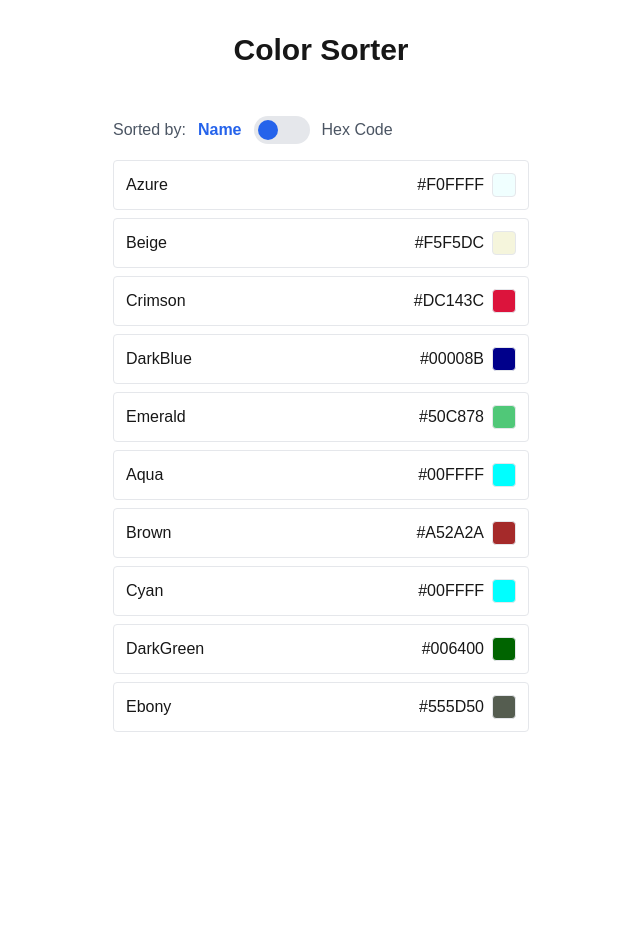
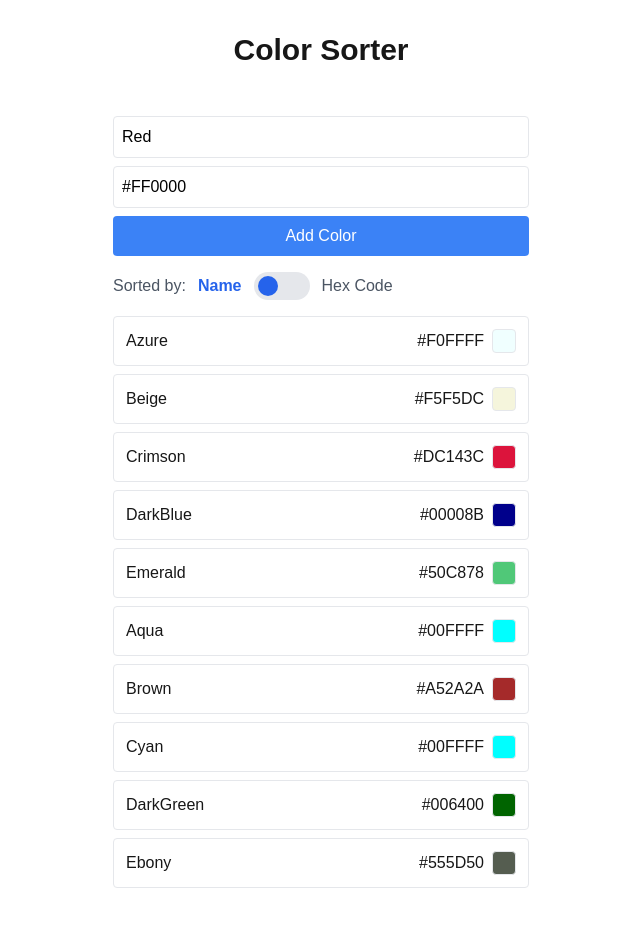
Before and after one commit to dingtianding/nextjs-colorapp, a Next.js app in the folder color-sorter/: page / in a window 1280 px wide. Shown: the top 926 px of the page, without its empty margins (319-959 px from the left). Before the commit the page ends 800 px from the top, so only its background shows below. Built offline with nearby package versions, Linux system fonts and the light colour scheme.

Commit message:
add color

```diff
--- a/color-sorter/app/api/colors/route.ts
+++ b/color-sorter/app/api/colors/route.ts
@@ -17,3 +17,21 @@ const colors: Color[] = [
 export async function GET() {
   return NextResponse.json(colors);
 }
+
+export async function POST(request: Request) {
+  const { name, hexCode } = await request.json();
+
+  if (!name || !hexCode) {
+    return NextResponse.json({ error: "Name and hex code are required" }, { status: 400 });
+  }
+
+  const existingColorIndex = colors.findIndex(color => color.name.toLowerCase() === name.toLowerCase());
+  if (existingColorIndex !== -1) {
+    colors[existingColorIndex].hexCode = hexCode;
+    return NextResponse.json(colors[existingColorIndex]);
+  }
+
+  const newColor: Color = { name, hexCode };
+  colors.push(newColor);
+  return NextResponse.json(newColor);
+}
--- /dev/null
+++ b/color-sorter/app/components/AddColor.tsx
@@ -0,0 +1,52 @@
+'use client';
+
+import { Color } from '@/types/color';
+import { useState } from 'react';
+
+interface AddColorProps {
+  handleColorAdded: (color: Color) => void;
+}
+
+export default function AddColor({ handleColorAdded }: AddColorProps) {
+  const [name, setName] = useState('Red');
+  const [hexCode, setHexCode] = useState('#FF0000');
+
+  const handleSubmit = (e: React.FormEvent) => {
+    e.preventDefault();
+    handleColorAdded({ name, hexCode });
+    setName('Red');
+    setHexCode('#FF0000');
+  };
+
+  return (
+    <form onSubmit={handleSubmit} className="mb-4 space-y-2">
+      <div>
+        <input
+          type="text"
+          value={name}
+          onChange={(e) => setName(e.target.value)}
+          placeholder="Color name"
+          className="w-full p-2 border rounded text-black"
+          required
+        />
+      </div>
+      <div>
+        <input
+          type="text"
+          value={hexCode}
+          onChange={(e) => setHexCode(e.target.value)}
+          placeholder="Hex code (e.g. #FF0000)"
+          pattern="^#[0-9A-Fa-f]{6}$"
+          className="w-full p-2 border rounded text-black"
+          required
+        />
+      </div>
+      <button
+        type="submit"
+        className="w-full bg-blue-500 text-white p-2 rounded hover:bg-blue-600"
+      >
+        Add Color
+      </button>
+    </form>
+  );
+}
--- a/color-sorter/app/components/ColorList.tsx
+++ b/color-sorter/app/components/ColorList.tsx
@@ -3,10 +3,35 @@ import { Color } from '@/types/color';
 import { useState } from 'react';
 import SortToggle from './SortToggle';
 import ColorCard from './ColorCard';
+import AddColor from './AddColor';
 
 export default function ColorList({ initialColors }: { initialColors: Color[] }) {
   const [colors, setColors] = useState<Color[]>(initialColors);
   const [sortByHex, setSortByHex] = useState(false);
+
+  const handleColorAdded = async (color: Color) => {
+    // Add the color through the API
+    await fetch('/api/colors', {
+      method: 'POST',
+      headers: {
+        'Content-Type': 'application/json',
+      },
+      body: JSON.stringify(color),
+    });
+
+    // Fetch the updated list
+    const response = await fetch('/api/colors');
+    if (response.ok) {
+      const updatedColors = await response.json();
+      // Apply current sorting to the new list
+      const sortedColors = [...updatedColors].sort((a, b) => {
+        return sortByHex
+          ? a.hexCode.localeCompare(b.hexCode)
+          : a.name.localeCompare(b.name);
+      });
+      setColors(sortedColors);
+    }
+  };
 
   const toggleSort = () => {
     setSortByHex(!sortByHex);
@@ -19,10 +44,11 @@ export default function ColorList({ initialColors }: { initialColors: Color[] })
 
   return (
     <div className="max-w-md mx-auto p-4">
+      <AddColor handleColorAdded={handleColorAdded} />
       <SortToggle sortByHex={sortByHex} onToggle={toggleSort} />
       <div className="space-y-2">
         {colors.map((color) => (
-          <ColorCard key={color.name} color={color} />
+          <ColorCard key={color.name.toLowerCase()} color={color} />
         ))}
       </div>
     </div>
```
